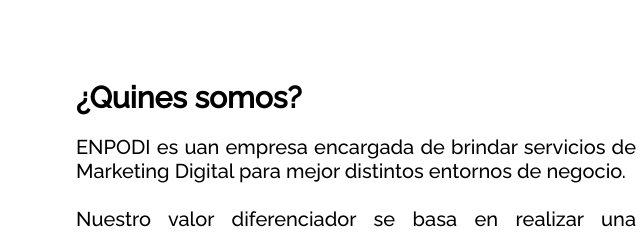
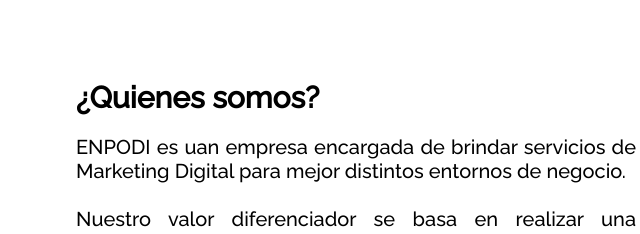
Before and after one commit to lENPODIl/ENPODI, a plain HTML site: page index.html in a window 1280 px wide. Shown: the part 546-780 px from the top of the page, 500-1140 px from the left. Drawn offline with Linux system fonts and the light colour scheme.

Commit message:
Update index.html

```diff
--- a/index.html
+++ b/index.html
@@ -53,7 +53,7 @@
             <div class="contenedor-principal">
                     <img src="images/ImgenPrincipal.png" alt="" class="imagen-principal">
                 <div class="textos-principal">
-                    <h1>¿Quines somos?</h1>
+                    <h1>¿Quienes somos?</h1>
                     <p>ENPODI es uan empresa encargada de brindar
                         servicios de Marketing Digital para mejor
                         distintos entornos de negocio.<br>
```
